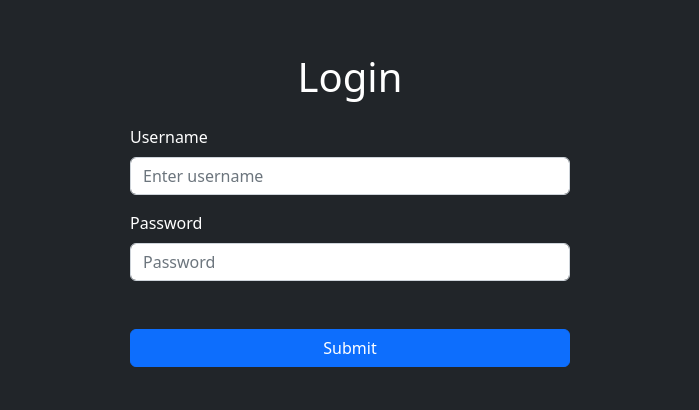
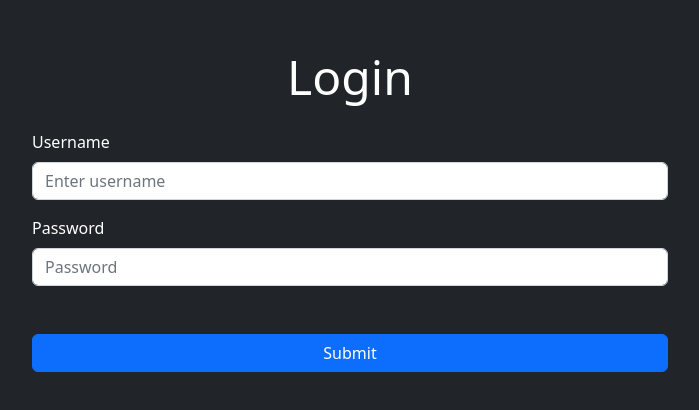
Before and after one commit to Snapsterr/admin-dashboard, a React (Vite) app: page /login in a window 1280 px wide. Shown: the part 190-600 px from the top of the page, without its empty margins (290-989 px from the left). Built offline with nearby package versions, Linux system fonts and the light colour scheme; what axios-mock-adapter would draw is missing.

Commit message:
added prelogin navigate to dashboard

```diff
--- a/src/components/Modals/DeleteModal.tsx
+++ b/src/components/Modals/DeleteModal.tsx
@@ -1,4 +1,3 @@
-import React from "react"
 import { Button, Form } from "react-bootstrap"
 import Modal from "../Modal"
 
--- a/src/mock/mockApi.ts
+++ b/src/mock/mockApi.ts
@@ -16,4 +16,10 @@ export const mock = new MockAdapter(api, { delayResponse: 1000 })
 mock.onGet("/transactions").reply(200, mockData)
 
 
+// mock.onPost("/login").reply(200, {user: {
+//   username: 'admin', password: 'admin'
+// },
+// token})
+
+
 export default api
--- a/src/pages/Login.tsx
+++ b/src/pages/Login.tsx
@@ -1,7 +1,10 @@
 import React, { useState } from "react"
 import { Button, Container, Form } from "react-bootstrap"
 import { SubmitHandler, useForm } from "react-hook-form"
+import { Navigate, useNavigate } from "react-router"
 import styled from "styled-components"
+import { useAppDispatch } from "../hooks/useAppDispatch"
+// import { setUser } from "../store/slices/authSlice"
 
 interface Inputs {
   username: string
@@ -13,11 +16,26 @@ const Background = styled.div`
 `
 
 const LoginContainer = styled(Container)`
-  min-width: 300px;
-  max-width: 40%;
+  // min-width: 300px;
+  width: 100%;
+  max-width: 700px;
+`
+
+const FormWrapper = styled.div`
+  display: flex;
+  align-items: center;
+  padding: 20px;
+
+  @media (max-width: 575px) {
+    padding: 10px;
+  }
 `
 
 const Login = () => {
+  const dispatch = useAppDispatch()
+
+  const navigate = useNavigate()
+
   const [login, setLogin] = useState(false)
 
   const {
@@ -27,16 +45,21 @@ const Login = () => {
   } = useForm<Inputs>()
   const onSubmit: SubmitHandler<Inputs> = async ({ username, password }) => {
     console.log(username, password)
+    //prelogin
+    if (username && password) return navigate("/dashboard")
   }
   return (
     <Background className="bg-dark position-relative d-flex align-items-center">
       <LoginContainer>
-        <div className="flex align-items-center p-4">
+        <FormWrapper>
           <Form
             className="w-100 d-flex flex-column justify-content-start align-items-start"
             onSubmit={handleSubmit(onSubmit)}
           >
-            <Form.Label className="w-100 text-center mb-4 text-white h1">
+            <Form.Label
+              className="w-100 text-center mb-4 text-white h1"
+              style={{ fontSize: "3rem" }}
+            >
               Login
             </Form.Label>
             <Form.Group className="mb-3 w-100" controlId="formBasicUsername">
@@ -47,8 +70,8 @@ const Login = () => {
                 {...register("username", { required: true })}
               />
               {errors.username && (
-                <p className="p-1 text-[13px] font-light text-orange-500">
-                  Please enter a valid username
+                <p className="p-1 text-[13px] font-light text-orange-500 text-danger">
+                  *Please enter a valid username
                 </p>
               )}
             </Form.Group>
@@ -61,8 +84,8 @@ const Login = () => {
                 {...register("password", { required: true })}
               />
               {errors.password && (
-                <p className="p-1 text-[13px] font-light text-orange-500">
-                  Please enter a valid password
+                <p className="p-1 text-[13px] font-light text-orange-500 text-danger">
+                  *Please enter a valid password
                 </p>
               )}
             </Form.Group>
@@ -70,7 +93,7 @@ const Login = () => {
               Submit
             </Button>
           </Form>
-        </div>
+        </FormWrapper>
       </LoginContainer>
     </Background>
   )
--- a/src/store/index.ts
+++ b/src/store/index.ts
@@ -5,13 +5,15 @@ import { combineReducers, configureStore, getDefaultMiddleware } from '@reduxjs/
 
 import transactionsSaga from './sagas/transactionsSaga'
 import transactionsSlice from './slices/transactionsSlice'
+// import authSlice from './slices/authSlice'
 
 const rootReducer = combineReducers({
-  transactionsSlice
+  transactionsSlice,
+  // authSlice
 })
 
 function* RootSaga() {
-  yield all([fork(transactionsSaga)])
+  yield fork(transactionsSaga)
 }
 
 const sagaMiddleware = saga()
```
